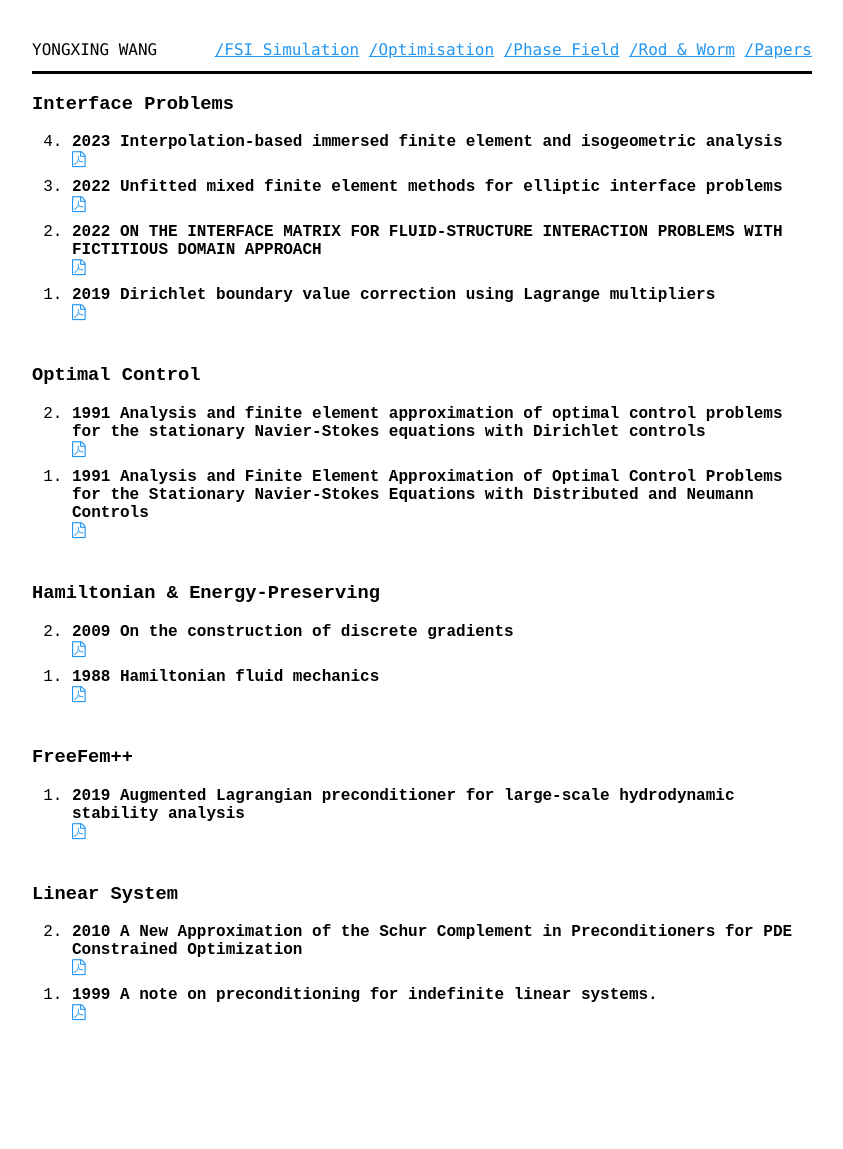
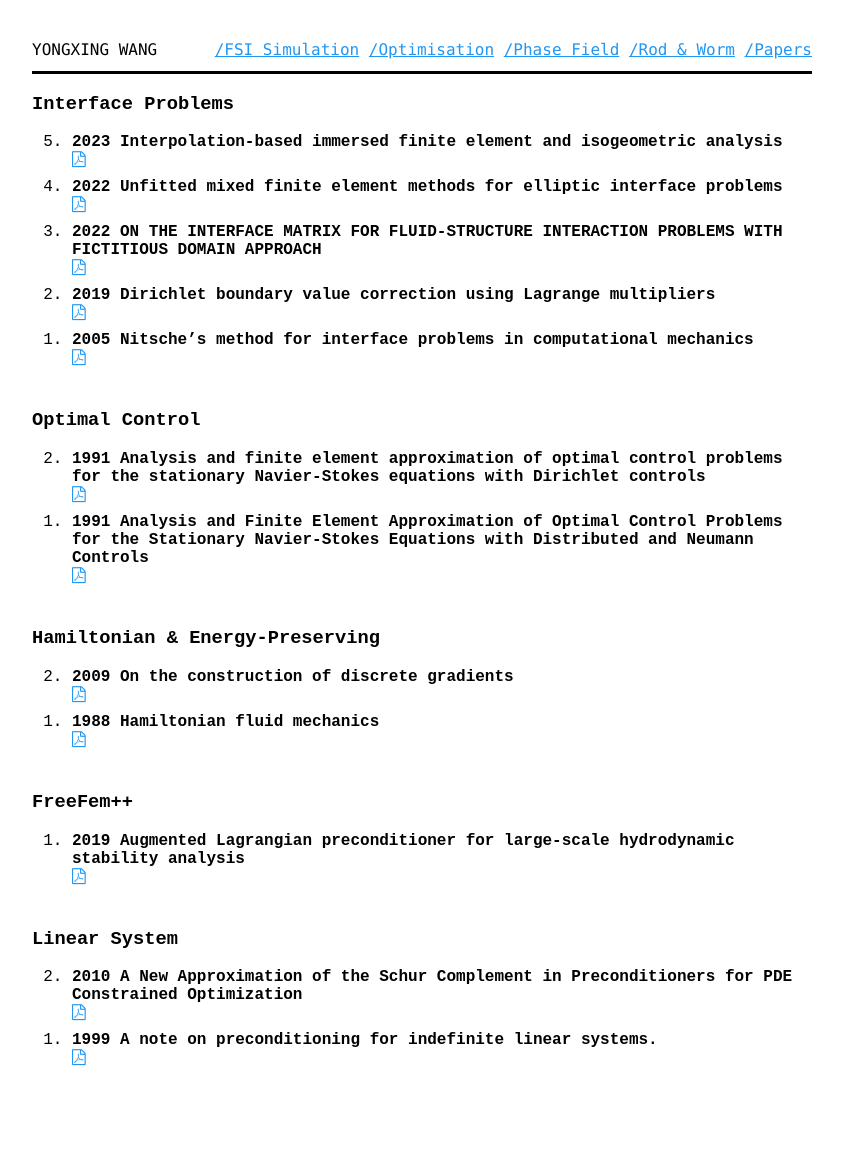
Before and after one commit to yongxingwang/yongxingwang.github.io, a Jekyll site: the page built from publication.html, in a window 1280 px wide. Shown: the whole page, without its empty margins (218-1061 px from the left). Built offline with Jekyll 4.4.1, drawn with Linux system fonts in a browser that asks for light colours; some web fonts are replaced; before the commit the page ends 1104 px from its top, so only the background shows below that.

Commit message:
Update publication.html

```diff
--- a/publication.html
+++ b/publication.html
@@ -27,6 +27,10 @@
             <li>
                 <span class="ptitle">2019 Dirichlet boundary value correction using Lagrange multipliers</span>
                 <a href="assets/pdf/2019Erik.pdf"><i class="icon-file-pdf-o" aria-hidden="true"><span class="sr">PDF</span></i></a></span>
+            </li>
+            <li>
+                <span class="ptitle">2005 Nitsche’s method for interface problems in computational mechanics</span>
+                <a href="assets/pdf/PeterHansbo2005.pdf"><i class="icon-file-pdf-o" aria-hidden="true"><span class="sr">PDF</span></i></a></span>
             </li>
 
         </ol>
```
